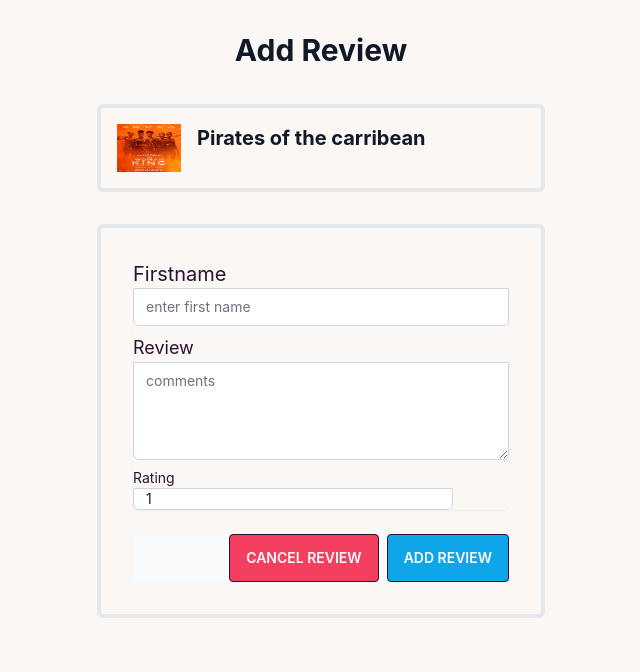
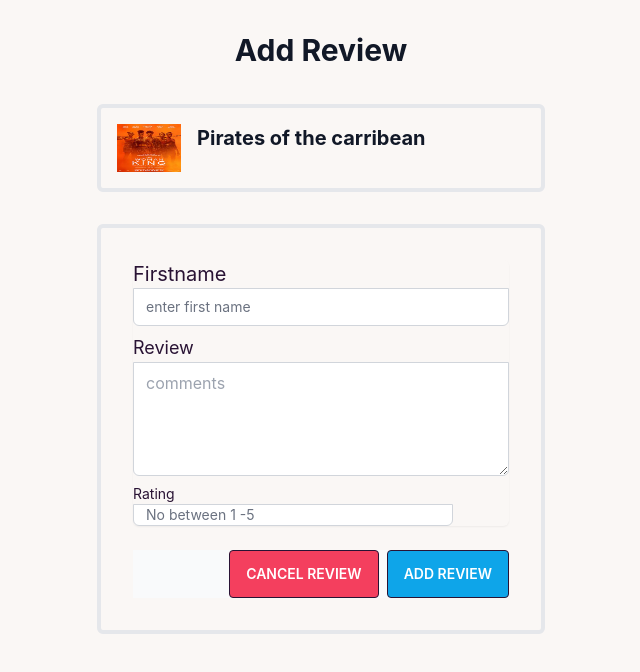
Before and after one commit to tshifhiwamnguni/movieApp, a React (Create React App) app in the folder frontend/: page /review in a window 1280 px wide. Shown: the top 672 px of the page, without its empty margins (319-959 px from the left). Built offline with nearby package versions, Linux system fonts and the light colour scheme; no server answers.

Commit message:
initial commit

```diff
--- a/frontend/src/components/customers/review/review.jsx
+++ b/frontend/src/components/customers/review/review.jsx
@@ -1,37 +1,47 @@
-import { useState } from "react";
+import {useState, useRef} from "react";
 import womenKing from "../../../assets/womanKing.jpeg"
 import axios from "axios";
 const API = "https://strapi-movie-app.onrender.com/api";
 
 function Review() {
 
-    const [review, setReview] = useState('');
-    const [firstname, setFirstname] = useState('');
-    const [rating, setRating] = useState(1);
+    const reviews = useRef(null);
+    const ratings = useRef(1);
+    const firstname = useRef(null);
 
-    axios.get(`${API}/review-cinemas`).then((response) => {
+    axios.get('https://strapi-movie-app.onrender.com/api/review-cinemas').then((response) => {
         console.log(response);
     }).catch((error) => {
         console.log(error);
     });
 
     const addReview = () => {
-        console.log(review)
-        console.log(rating)
 
-        axios.post(`${API}/review-cinemas`, {
-                    comment: review,
-                    rating: rating
-          }).then((response) => {
+
+        axios.post('https://strapi-movie-app.onrender.com/api/review-cinemas',
+        {rating: ratings, comment: reviews}).then((response) => {
             console.log(response);
         }).catch((error) => {
             console.log(error);
         });
     }
 
-    console.log(rating);
-    console.log(review);
-    console.log(firstname);
+    const handleReviewChange = event => {
+        console.log(firstname.current.value)
+        console.log(reviews.current.value)
+        console.log(ratings.current.value)
+        event.preventDefault()
+
+        const data = {data:{rating: ratings.current.value, comment: reviews.current.value}}
+
+        axios.post('https://strapi-movie-app.onrender.com/api/review-cinemas', data).then((response) => {
+            console.log(response);
+            console.log("response received")
+        }).catch((error) => {
+            console.log(error);
+            console.log("error in posting")
+        });
+      };
 
     return (
         <>
@@ -51,12 +61,12 @@ function Review() {
 
                             <div>
                                 <label className="text-xl">Firstname</label>
-                                <input id="firstname" name="firstname" type="text" required className="relative block w-full appearance-none rounded-none rounded-b-md border border-gray-300 px-3 py-2 text-gray-900 placeholder-gray-500 focus:z-10 focus:border-indigo-500 focus:outline-none focus:ring-indigo-500 sm:text-sm" placeholder="enter first name" onChange={(e) => setFirstname(e.target.value)} value={firstname} />
+                                <input ref={firstname} id="firstname" name="firstname" type="text" required className="relative block w-full appearance-none rounded-none rounded-b-md border border-gray-300 px-3 py-2 text-gray-900 placeholder-gray-500 focus:z-10 focus:border-indigo-500 focus:outline-none focus:ring-indigo-500 sm:text-sm" placeholder="enter first name"  />
                             </div>
 
                             <div>
-                                <label className="text-lg">Review</label>
-                                <textarea id="review" rows="4" name="review" type="text" required className="relative block w-full appearance-none rounded-none rounded-b-md border border-gray-300 px-3 py-2 text-gray-900 placeholder-gray-500 focus:z-10 focus:border-indigo-500 focus:outline-none focus:ring-indigo-500 sm:text-sm" placeholder="comments" onChange={(e) => setReview(e.target.value)} value={review} />
+                                <label className="text-lg" htmlFor="review">Review</label>
+                                <textarea ref={reviews} id="review" rows="4" name="review" type="text" required className="relative block w-full appearance-none rounded-none rounded-b-md border border-gray-300 px-3 py-2" placeholder="comments"  />
                             </div>
 
                             <div className="form-control w-full max-w-xs">
@@ -64,13 +74,13 @@ function Review() {
                                 <span className="label-text">Rating</span>
 
 
-                                <input id="firstname" name="firstname" type="number" min="1" max="5" className="relative block appearance-none rounded-none rounded-b-md border border-gray-300 px-3 text-gray-900 placeholder-gray-500 focus:z-10 focus:border-indigo-500 focus:outline-none focus:ring-indigo-500 sm:text-sm" placeholder="No between 1 -5" onChange={(e) => setRating(e.target.value)} value={rating} />
+                                <input ref={ratings} id="firstname" name="firstname" type="number" min="1" max="5" className="relative block appearance-none rounded-none rounded-b-md border border-gray-300 px-3 text-gray-900 placeholder-gray-500 focus:z-10 focus:border-indigo-500 focus:outline-none focus:ring-indigo-500 sm:text-sm" placeholder="No between 1 -5" />
                             </div>
                         </div>
 
                         <div className="bg-gray-50 flex justify-end gap-2">
                             <button className="btn text-white bg-rose-500 rounded ">Cancel Review</button>
-                            <button type="submit" className="btn text-white bg-sky-500 rounded" onSubmit={addReview}>Add Review</button>
+                            <button type="submit" className="btn text-white bg-sky-500 rounded" onClick={handleReviewChange}>Add Review</button>
                         </div>
                     </form>
                 </div>
```
